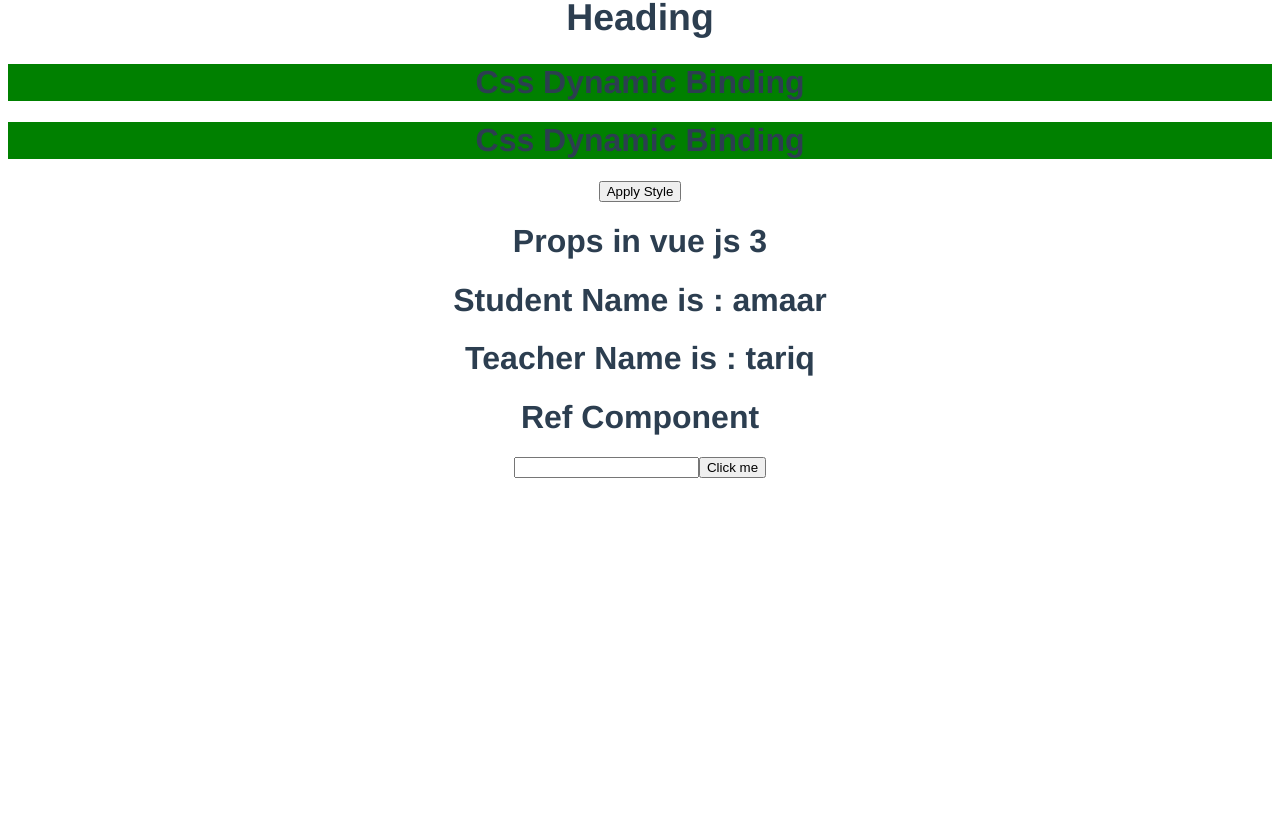
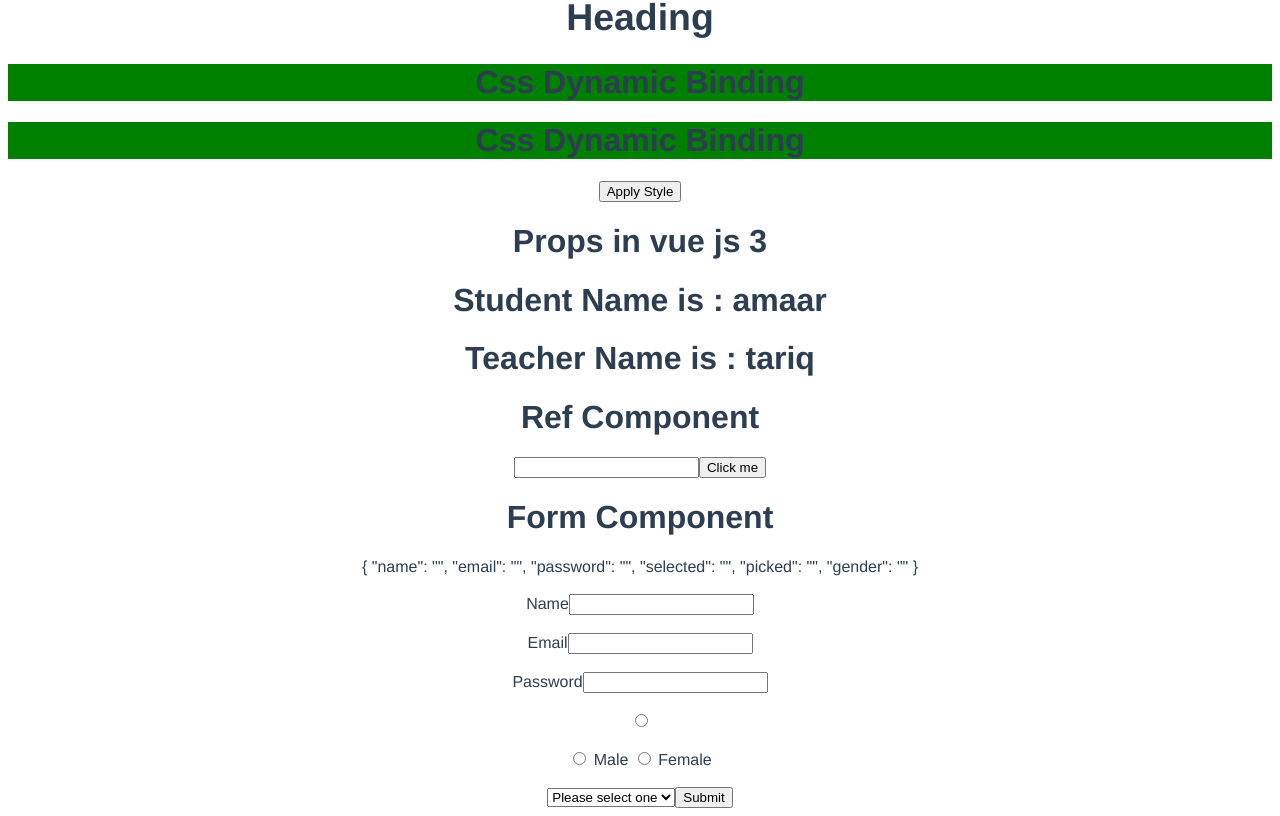
Before and after one commit to Amaar466/Vus-js3-Basic, a Vue app: page / in a window 1280 px wide. Shown: the part 2809-3625 px from the top of the page. Before the commit the page ends 3295 px from the top, so only its background shows below. Built offline with nearby package versions, Linux system fonts and the light colour scheme.

Commit message:
Complete form

```diff
--- a/src/App.vue
+++ b/src/App.vue
@@ -15,6 +15,7 @@
   <DynamicBinding />
   <PropsComponent />
   <RefComponent />
+  <FormComponent />
 </template>
 
 <script>
@@ -33,6 +34,7 @@ import HtmlBinding from './components/htmlBinding.vue';
 import DynamicBinding from './components/dynamicBinding.vue';
 import PropsComponent from './components/propsComponent.vue';
 import RefComponent from './components/refComponent.vue';
+import FormComponent from './components/formComponent.vue';
 
 
 export default {
@@ -52,7 +54,8 @@ export default {
     HtmlBinding,
     DynamicBinding,
     PropsComponent,
-    RefComponent
+    RefComponent,
+    FormComponent
 }
 }
 </script>
--- /dev/null
+++ b/src/components/formComponent.vue
@@ -0,0 +1,79 @@
+<template>
+    <h1>Form Component</h1>
+    <ul>
+        <li v-for="item in error" class="error" v-bind:key="item">
+        {{ item }} not valid
+        </li>
+    </ul>
+    <!-- <form > -->
+    {{ form }}
+    <br /><br />
+    <label for="name">Name</label>
+    <input type="text" name="name"  v-model="form.name" required>
+    <br /><br />
+    <label for="email">Email</label>
+    <input type="text" name="email" v-model="form.email">
+    <br /><br />
+    <label for="password">Password</label>
+    <input type="password" name="password" v-model="form.password">
+    <br /><br />
+    <input type="radio" v-model="form.picked" value="a" />
+    <br /><br />
+    <label>
+        <input type="radio" value="male" name="gender" v-model="form.gender"> Male
+    </label>
+    <label>
+        <input type="radio" value="female" name="gender" v-model="form.gender"> Female
+    </label>
+    <br /><br />
+    <select v-model="form.selected">
+        <option disabled value="">Please select one</option>
+        <option>Lahore</option>
+        <option>Karchi</option>
+        <option>Islamabad</option>
+    </select>
+    <button type="submit" v-on:click="save">Submit</button>
+    <!-- </form> -->
+</template>
+
+<script>
+// import { ref } from 'vue';
+export default {
+    data() {
+        return {
+            form: {
+                name: '',
+                email: '',
+                password: '',
+                selected: '',
+                picked: '',
+                gender: ''
+            },
+            error: []
+
+        }
+    },
+    methods: {
+        save() {
+            this.error = [];
+            for (const item in this.form) {
+                if (this.form[item] === "") {
+                    this.error.push(item);
+                }
+            }
+            if (this.error.length === 0) {
+                console.warn('Data saved:', this.name, this.email, this.selected, this.picked, this.gender);
+            } else {
+                console.warn('Please fill in all required fields:', this.error);
+            }
+        }
+    }
+
+
+}
+</script>
+<style scoped>
+.error{
+    color: red;
+}
+</style>
```
